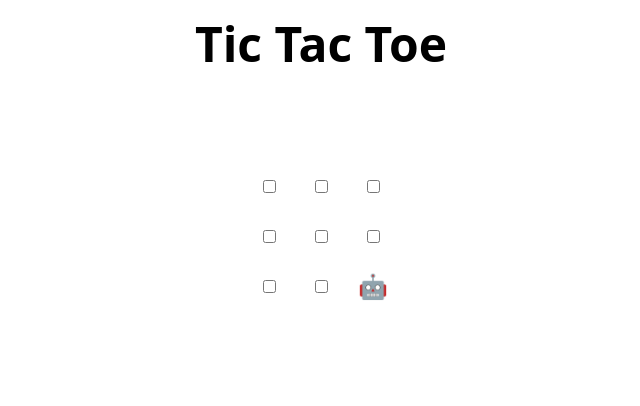
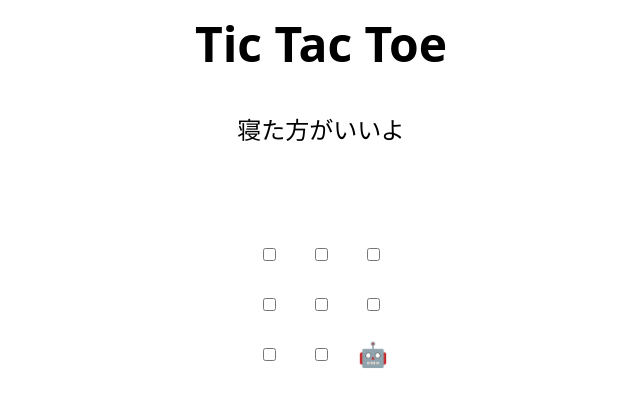
Before and after one commit to shunta-nishihara/skills-review-pull-requests, a plain HTML site: page index.html in a window 1280 px wide. Shown: the whole page, without its empty margins (319-959 px from the left). Drawn offline with Linux system fonts and the light colour scheme.

```diff
--- a/index.html
+++ b/index.html
@@ -44,7 +44,7 @@
     <td><input type="checkbox" /></td>
     <td><input type="checkbox" /></td>
     <td><input type="checkbox" /></td>
-  </tr>
+  寝た方がいいよ
 </table>
 
 <h2 hidden>Game over, refresh to play again 🧑‍💻 🤖!</h2>
```
